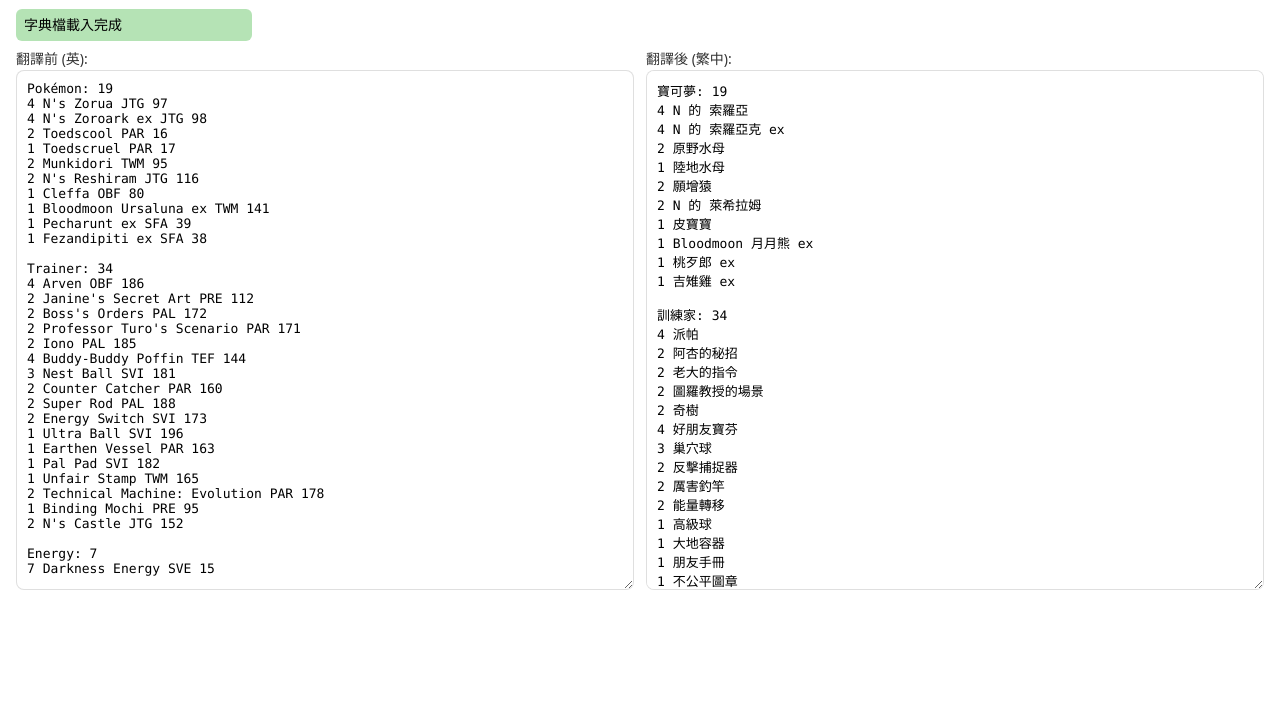
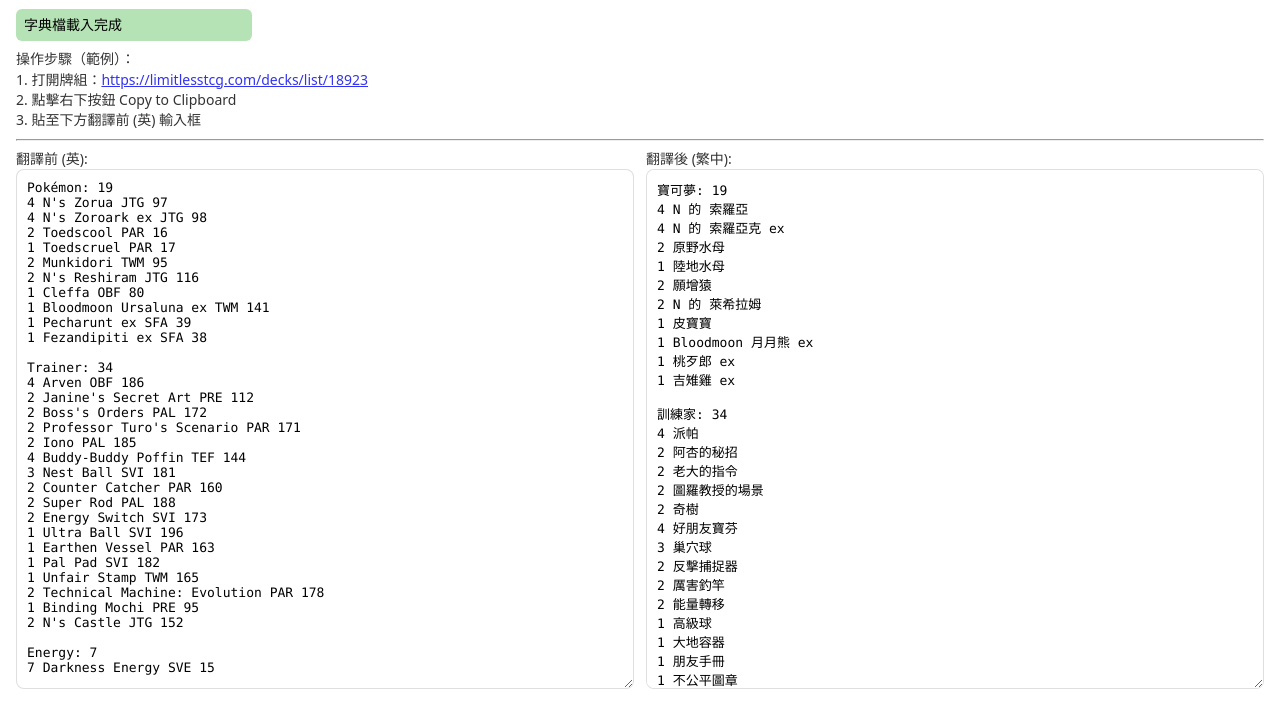
Before and after one commit to tpai/ptcg-deck-en2zhtw, a plain HTML site: page index.html in a window 1280 px wide. Shown: the part 45-772 px from the top of the page. Drawn offline with Linux system fonts and the light colour scheme.

Commit message:
Add tutorial

```diff
--- a/index.html
+++ b/index.html
@@ -85,6 +85,13 @@
   <div class="bar">
     <span id="dictStatus" class="status">讀取字典檔…</span>
   </div>
+  <div>
+    <div class="note">操作步驟（範例）：</div>
+    <div class="note">1. 打開牌組：<a href="https://limitlesstcg.com/decks/list/18923" target="_blank">https://limitlesstcg.com/decks/list/18923</a></div>
+    <div class="note">2. 點擊右下按鈕 Copy to Clipboard</div>
+    <div class="note">3. 貼至下方翻譯前 (英) 輸入框</div>
+  </div>
+  <hr />
   <div class="row">
     <div>
       <div class="note">翻譯前 (英):</div>
```
